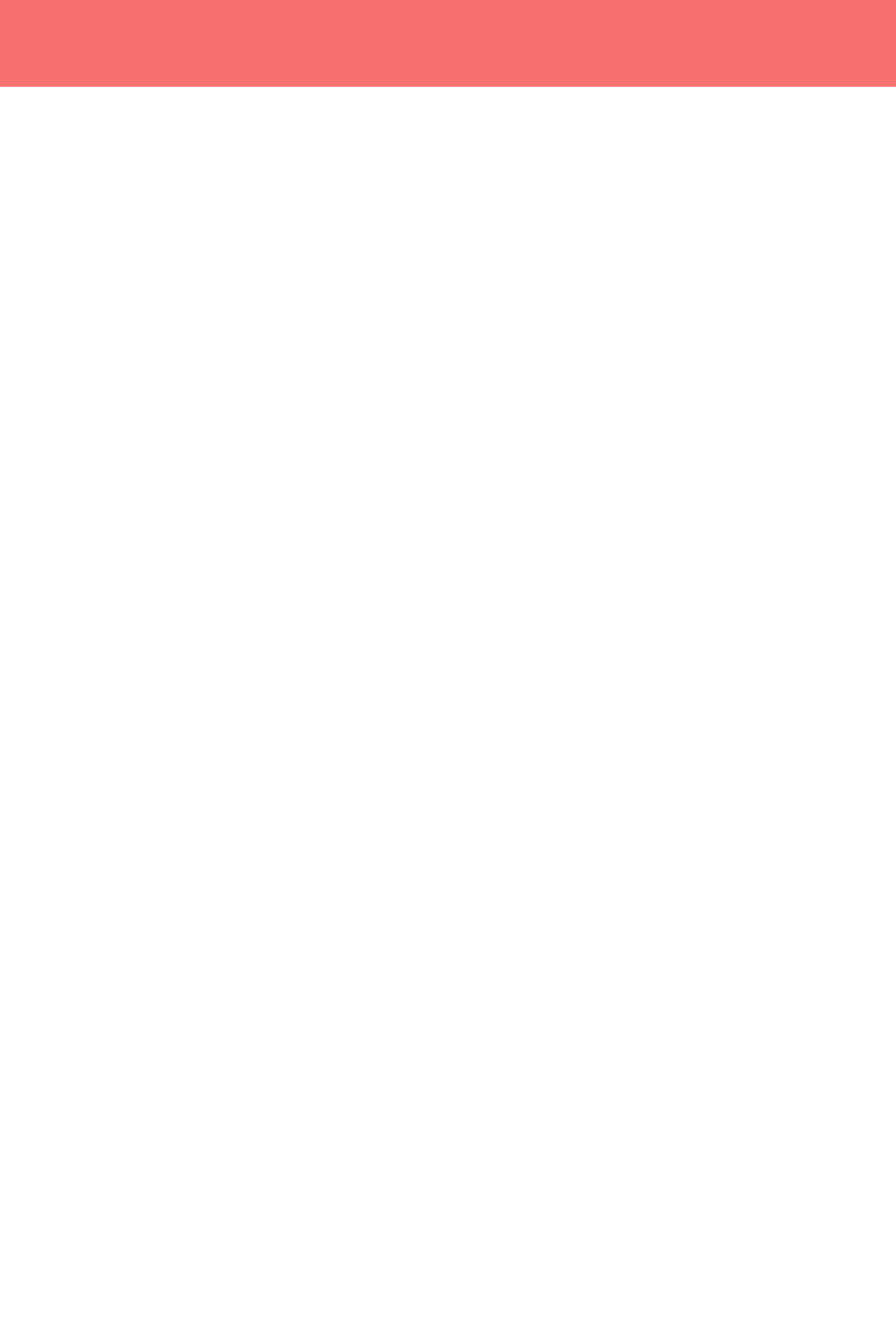
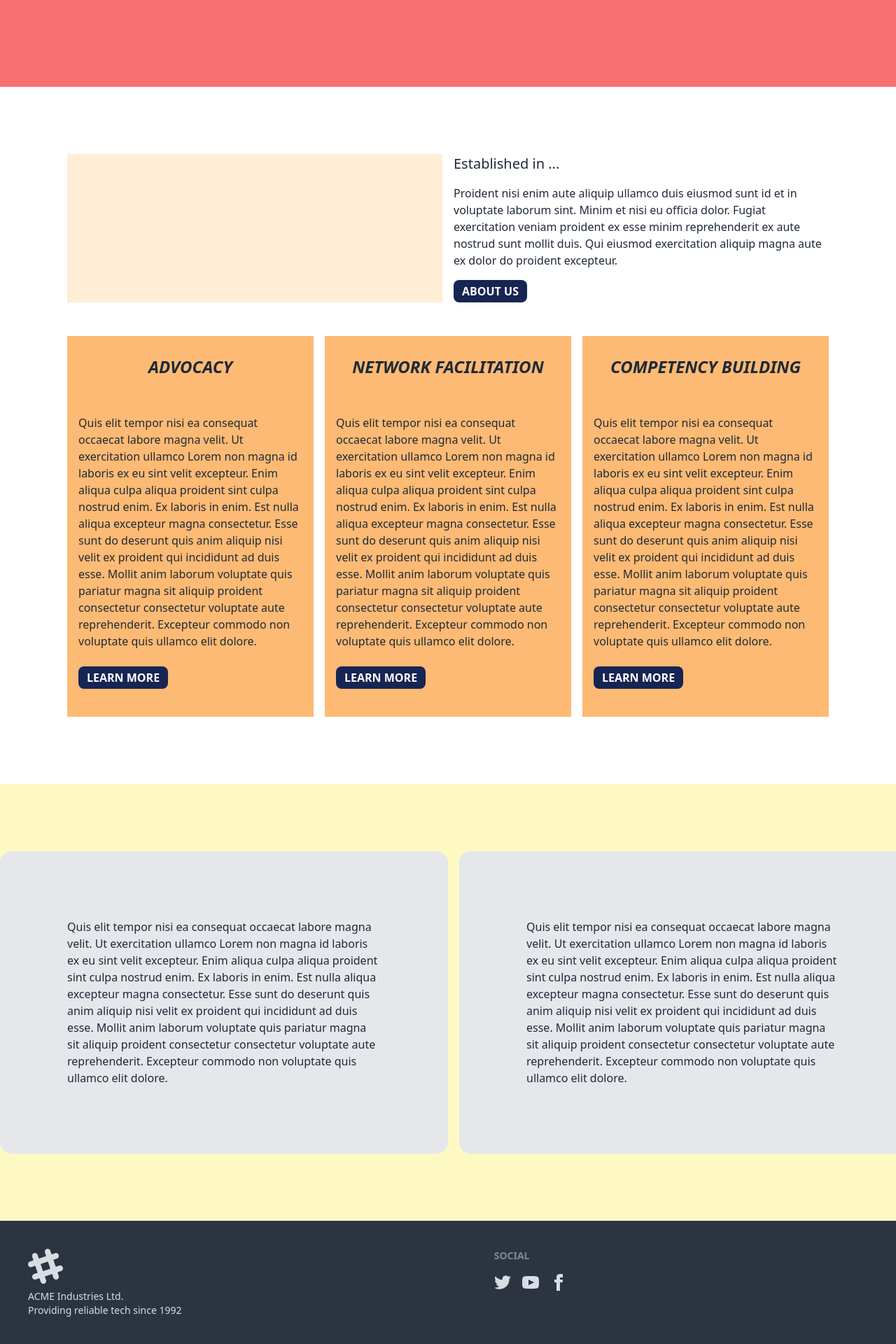
Before and after one commit to aseanbya/ABYAWebsite, a Next.js app: page / in a window 1280 px wide. Shown: the part 952-2872 px from the top of the page at 70% size. Before the commit the page ends 1076 px from the top, so only its background shows below. Built offline with nearby package versions, Linux system fonts and the light colour scheme.

Commit message:
feat: update landing page

```diff
--- /dev/null
+++ b/src/components/common/Footer.tsx
@@ -0,0 +1,18 @@
+export default function Footer() {
+    return (
+        <footer className="footer p-10 bg-neutral text-neutral-content">
+            <div>
+                <svg width="50" height="50" viewBox="0 0 24 24" xmlns="http://www.w3.org/2000/svg" fillRule="evenodd" clip-rule="evenodd" className="fill-current"><path d="M22.672 15.226l-2.432.811.841 2.515c.33 1.019-.209 2.127-1.23 2.456-1.15.325-2.148-.321-2.463-1.226l-.84-2.518-5.013 1.677.84 2.517c.391 1.203-.434 2.542-1.831 2.542-.88 0-1.601-.564-1.86-1.314l-.842-2.516-2.431.809c-1.135.328-2.145-.317-2.463-1.229-.329-1.018.211-2.127 1.231-2.456l2.432-.809-1.621-4.823-2.432.808c-1.355.384-2.558-.59-2.558-1.839 0-.817.509-1.582 1.327-1.846l2.433-.809-.842-2.515c-.33-1.02.211-2.129 1.232-2.458 1.02-.329 2.13.209 2.461 1.229l.842 2.515 5.011-1.677-.839-2.517c-.403-1.238.484-2.553 1.843-2.553.819 0 1.585.509 1.85 1.326l.841 2.517 2.431-.81c1.02-.33 2.131.211 2.461 1.229.332 1.018-.21 2.126-1.23 2.456l-2.433.809 1.622 4.823 2.433-.809c1.242-.401 2.557.484 2.557 1.838 0 .819-.51 1.583-1.328 1.847m-8.992-6.428l-5.01 1.675 1.619 4.828 5.011-1.674-1.62-4.829z"></path></svg>
+                <p>ACME Industries Ltd.<br />Providing reliable tech since 1992</p>
+            </div>
+            <div>
+                <span className="footer-title">Social</span>
+                <div className="grid grid-flow-col gap-4">
+                    <a><svg xmlns="http://www.w3.org/2000/svg" width="24" height="24" viewBox="0 0 24 24" className="fill-current"><path d="M24 4.557c-.883.392-1.832.656-2.828.775 1.017-.609 1.798-1.574 2.165-2.724-.951.564-2.005.974-3.127 1.195-.897-.957-2.178-1.555-3.594-1.555-3.179 0-5.515 2.966-4.797 6.045-4.091-.205-7.719-2.165-10.148-5.144-1.29 2.213-.669 5.108 1.523 6.574-.806-.026-1.566-.247-2.229-.616-.054 2.281 1.581 4.415 3.949 4.89-.693.188-1.452.232-2.224.084.626 1.956 2.444 3.379 4.6 3.419-2.07 1.623-4.678 2.348-7.29 2.04 2.179 1.397 4.768 2.212 7.548 2.212 9.142 0 14.307-7.721 13.995-14.646.962-.695 1.797-1.562 2.457-2.549z"></path></svg></a>
+                    <a><svg xmlns="http://www.w3.org/2000/svg" width="24" height="24" viewBox="0 0 24 24" className="fill-current"><path d="M19.615 3.184c-3.604-.246-11.631-.245-15.23 0-3.897.266-4.356 2.62-4.385 8.816.029 6.185.484 8.549 4.385 8.816 3.6.245 11.626.246 15.23 0 3.897-.266 4.356-2.62 4.385-8.816-.029-6.185-.484-8.549-4.385-8.816zm-10.615 12.816v-8l8 3.993-8 4.007z"></path></svg></a>
+                    <a><svg xmlns="http://www.w3.org/2000/svg" width="24" height="24" viewBox="0 0 24 24" className="fill-current"><path d="M9 8h-3v4h3v12h5v-12h3.642l.358-4h-4v-1.667c0-.955.192-1.333 1.115-1.333h2.885v-5h-3.808c-3.596 0-5.192 1.583-5.192 4.615v3.385z"></path></svg></a>
+                </div>
+            </div>
+        </footer>
+    )
+}
--- /dev/null
+++ b/src/components/index/AboutUs.tsx
@@ -0,0 +1,79 @@
+type buttonProps = {
+    displayText: string;
+}
+
+function PageButton({ displayText }: buttonProps) {
+    return (
+        <a
+            type="button"
+            className="flex justify-center bg-blue-950 w-fit text-white py-1 px-3 rounded-lg uppercase font-semibold"
+        >
+            {displayText}
+        </a >
+    )
+}
+
+const CARD_DETAILS = [
+    {
+        title: "Advocacy",
+        quote: "Quis elit tempor nisi ea consequat occaecat labore magna velit. Ut exercitation ullamco Lorem non magna id laboris ex eu sint velit excepteur. Enim aliqua culpa aliqua proident sint culpa nostrud enim. Ex laboris in enim. Est nulla aliqua excepteur magna consectetur. Esse sunt do deserunt quis anim aliquip nisi velit ex proident qui incididunt ad duis esse. Mollit anim laborum voluptate quis pariatur magna sit aliquip proident consectetur consectetur voluptate aute reprehenderit. Excepteur commodo non voluptate quis ullamco elit dolore.",
+    },
+    {
+        title: "Network Facilitation",
+        quote: "Quis elit tempor nisi ea consequat occaecat labore magna velit. Ut exercitation ullamco Lorem non magna id laboris ex eu sint velit excepteur. Enim aliqua culpa aliqua proident sint culpa nostrud enim. Ex laboris in enim. Est nulla aliqua excepteur magna consectetur. Esse sunt do deserunt quis anim aliquip nisi velit ex proident qui incididunt ad duis esse. Mollit anim laborum voluptate quis pariatur magna sit aliquip proident consectetur consectetur voluptate aute reprehenderit. Excepteur commodo non voluptate quis ullamco elit dolore.",
+    },
+    {
+        title: "COMPETENCY BUILDING",
+        quote: "Quis elit tempor nisi ea consequat occaecat labore magna velit. Ut exercitation ullamco Lorem non magna id laboris ex eu sint velit excepteur. Enim aliqua culpa aliqua proident sint culpa nostrud enim. Ex laboris in enim. Est nulla aliqua excepteur magna consectetur. Esse sunt do deserunt quis anim aliquip nisi velit ex proident qui incididunt ad duis esse. Mollit anim laborum voluptate quis pariatur magna sit aliquip proident consectetur consectetur voluptate aute reprehenderit. Excepteur commodo non voluptate quis ullamco elit dolore.",
+    },
+]
+
+type CardComponentProps = {
+    title: string;
+    quote: string;
+}
+
+function CardComponent({ quote, title }: CardComponentProps) {
+    return (
+        <div className="flex justify-center">
+            <div className="flex flex-col justify-center bg-orange-300 p-4">
+                <p className="font-bold text-2xl italic text-center p-3 h-24 uppercase">
+                    {title}
+                </p>
+                <p>
+                    {quote}
+                </p>
+                <div className="py-6">
+                    <PageButton displayText="Learn more" />
+                </div>
+            </div>
+        </div>
+    )
+}
+
+export default function AboutUs() {
+    return (
+        <div className="p-24">
+            <div className="grid grid-cols-2 gap-4">
+                <div>
+                    <div className="bg-orange-100 h-full">
+                    </div>
+                </div>
+                <div>
+                    <h1 className=" text-xl">
+                        Established in ...
+                    </h1>
+                    <p className="py-4">
+                        Proident nisi enim aute aliquip ullamco duis eiusmod sunt id et in voluptate laborum sint. Minim et nisi eu officia dolor. Fugiat exercitation veniam proident ex esse minim reprehenderit ex aute nostrud sunt mollit duis. Qui eiusmod exercitation aliquip magna aute ex dolor do proident excepteur.
+                    </p>
+                    <PageButton displayText="about us" />
+                </div>
+            </div>
+            <div className="grid grid-cols-3 gap-4 pt-12">
+                {CARD_DETAILS.map((componentDetails, i) => (
+                    <CardComponent key={i} {...componentDetails} />
+                ))}
+            </div>
+        </div>
+    )
+}
--- /dev/null
+++ b/src/components/index/QuotesCarousel.tsx
@@ -0,0 +1,41 @@
+const QUOTES = [
+    {
+        quote: "Quis elit tempor nisi ea consequat occaecat labore magna velit. Ut exercitation ullamco Lorem non magna id laboris ex eu sint velit excepteur. Enim aliqua culpa aliqua proident sint culpa nostrud enim. Ex laboris in enim. Est nulla aliqua excepteur magna consectetur. Esse sunt do deserunt quis anim aliquip nisi velit ex proident qui incididunt ad duis esse. Mollit anim laborum voluptate quis pariatur magna sit aliquip proident consectetur consectetur voluptate aute reprehenderit. Excepteur commodo non voluptate quis ullamco elit dolore."
+    },
+    {
+        quote: "Quis elit tempor nisi ea consequat occaecat labore magna velit. Ut exercitation ullamco Lorem non magna id laboris ex eu sint velit excepteur. Enim aliqua culpa aliqua proident sint culpa nostrud enim. Ex laboris in enim. Est nulla aliqua excepteur magna consectetur. Esse sunt do deserunt quis anim aliquip nisi velit ex proident qui incididunt ad duis esse. Mollit anim laborum voluptate quis pariatur magna sit aliquip proident consectetur consectetur voluptate aute reprehenderit. Excepteur commodo non voluptate quis ullamco elit dolore."
+    },
+    {
+        quote: "Quis elit tempor nisi ea consequat occaecat labore magna velit. Ut exercitation ullamco Lorem non magna id laboris ex eu sint velit excepteur. Enim aliqua culpa aliqua proident sint culpa nostrud enim. Ex laboris in enim. Est nulla aliqua excepteur magna consectetur. Esse sunt do deserunt quis anim aliquip nisi velit ex proident qui incididunt ad duis esse. Mollit anim laborum voluptate quis pariatur magna sit aliquip proident consectetur consectetur voluptate aute reprehenderit. Excepteur commodo non voluptate quis ullamco elit dolore."
+    },
+]
+
+type QuotesCarouselComponentProps = {
+    quote: string;
+}
+
+function QuotesCarouselComponent({ quote }: QuotesCarouselComponentProps) {
+    return (
+        <div className="carousel-item flex justify-center">
+            <div className="w-[50vw] flex justify-center bg-gray-200 card">
+                <div className="p-24">
+                    <p>
+                        {quote}
+                    </p>
+                </div>
+            </div>
+        </div>
+    )
+}
+
+export default function QuotesCarousel() {
+    return (
+        <div className="flex py-24 bg-yellow-100">
+            <div className="carousel carousel-center gap-4">
+                {QUOTES.map((componentDetails, i) => (
+                    <QuotesCarouselComponent key={i} {...componentDetails} />
+                ))}
+            </div>
+        </div>
+    )
+}
--- a/src/pages/index.tsx
+++ b/src/pages/index.tsx
@@ -1,6 +1,9 @@
-import Hero from "~/components/Hero";
-import Navbar from "~/components/Navbar";
-import Statistics from "~/components/Statistics";
+import Navbar from "~/components/common/Navbar";
+import Hero from "~/components/index/Hero";
+import Statistics from "~/components/index/Statistics";
+import AboutUs from "~/components/index/AboutUs";
+import QuotesCarousel from "~/components/index/QuotesCarousel";
+import Footer from "~/components/common/Footer";
 
 export default function Home() {
     return (
@@ -8,6 +11,9 @@
             <Navbar />
             <Hero />
             <Statistics />
+            <AboutUs />
+            <QuotesCarousel />
+            <Footer />
         </>
     );
 }
```
Also changed, not shown: src/components/common/Navbar.tsx (renamed from src/components/Navbar.tsx), src/components/index/Hero.tsx (renamed from src/components/Hero.tsx), src/components/index/Homepage.tsx (added), src/components/index/Statistics.tsx (renamed from src/components/Statistics.tsx).
